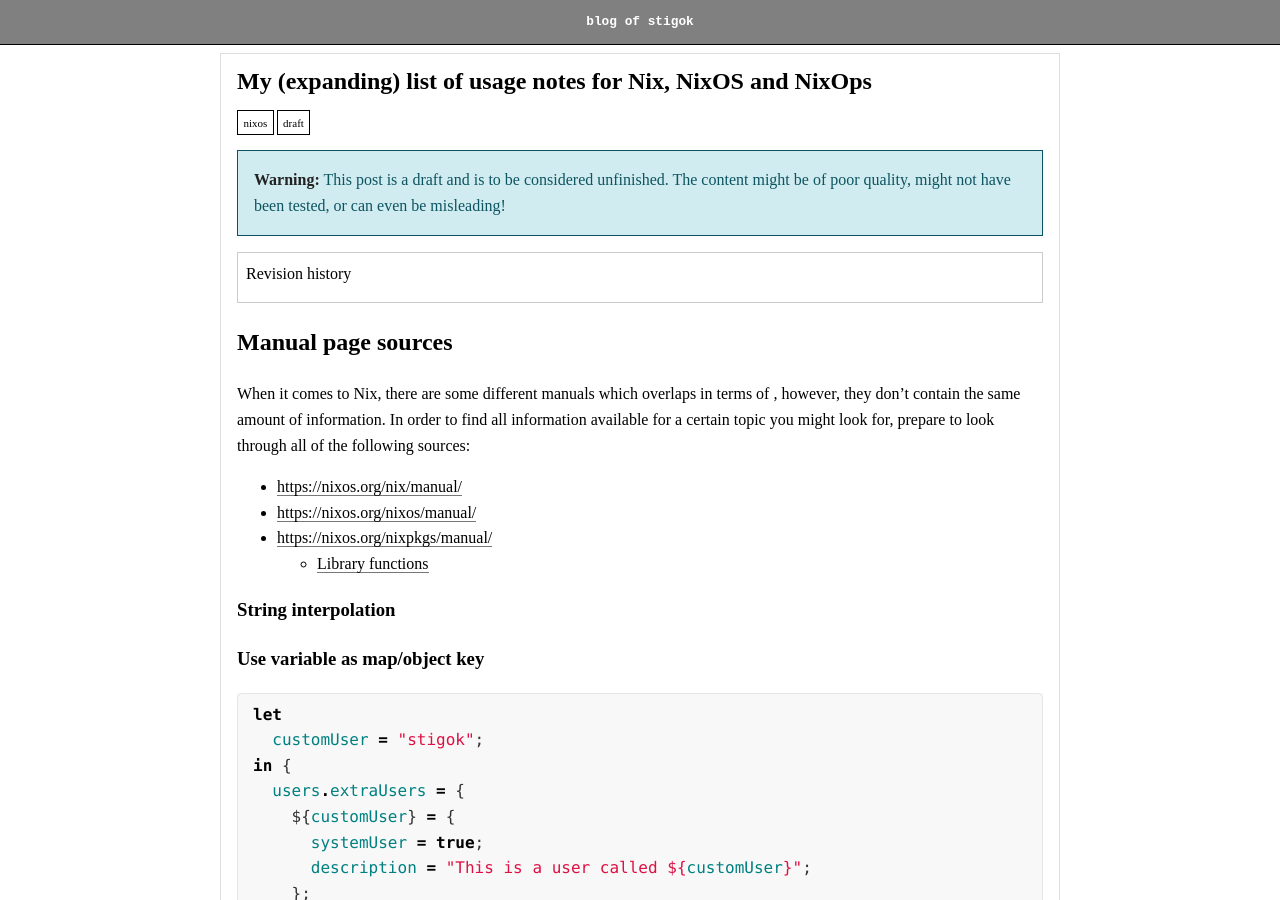
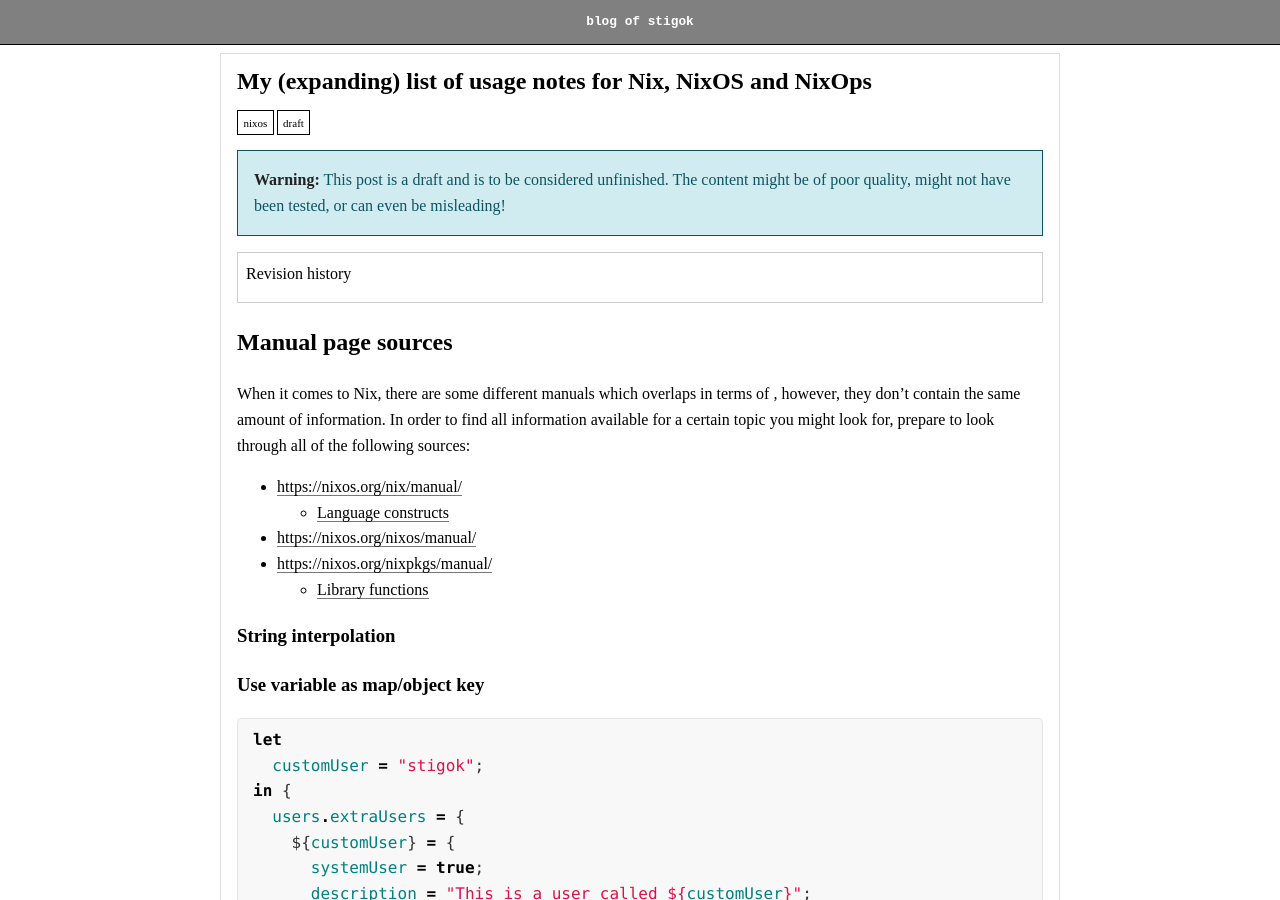
Before and after one commit to stigok/blog.stigok.com, a Jekyll site: the page built from collections/_posts/2020-03-07-nix-and-nixos-notes.md, in a window 1280 px wide and 900 px high. Built offline with Jekyll 4.4.1, drawn with Linux system fonts in a browser that asks for light colours.

Commit message:
add language constructs link

```diff
--- a/collections/_posts/2020-03-07-nix-and-nixos-notes.md
+++ b/collections/_posts/2020-03-07-nix-and-nixos-notes.md
@@ -13,6 +13,7 @@
 to look through all of the following sources:
 
 - <https://nixos.org/nix/manual/>
+  - [Language constructs](https://nixos.org/nix/manual/#sec-constructs)
 - <https://nixos.org/nixos/manual/>
 - <https://nixos.org/nixpkgs/manual/>
   - [Library functions](https://nixos.org/nixpkgs/manual/#sec-functions-library)
```
